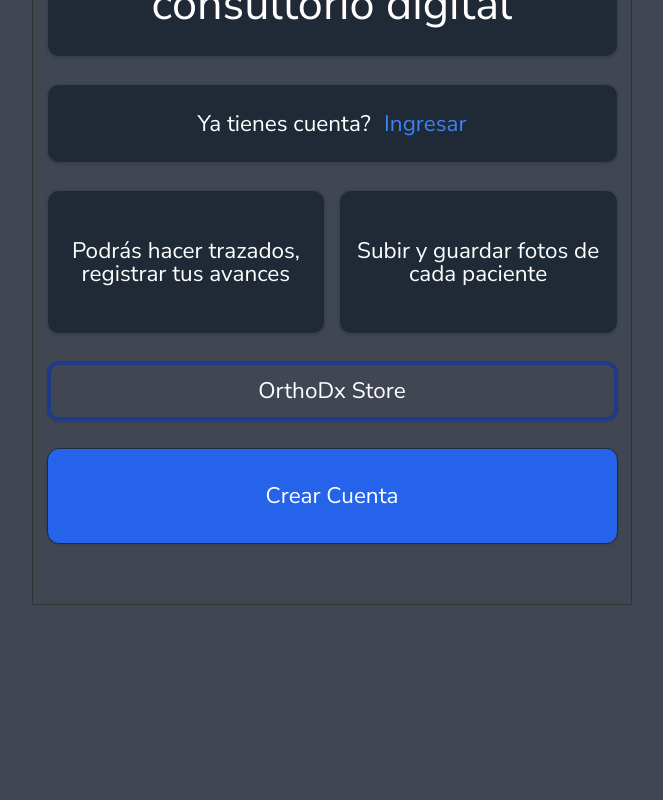
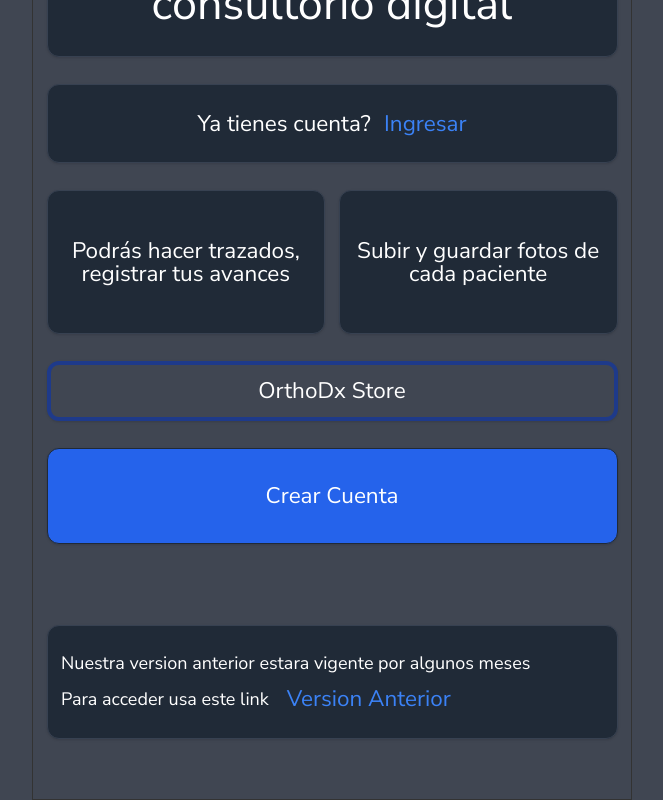
Before and after one commit to den-velez/orthodx, a Next.js app: page / in a window 1280 px wide. Shown: the part 323-1123 px from the top of the page, without its empty margins (308-971 px from the left). Before the commit the page ends 928 px from the top, so only its background shows below. Built offline with nearby package versions, Linux system fonts and the light colour scheme.

Commit message:
add previos version link

```diff
--- a/src/app/page.tsx
+++ b/src/app/page.tsx
@@ -42,7 +42,6 @@
           </h5>
         </CardContainer>
       </div>
-
       <div className='w-full h-[60px] flex justify-center'>
         <ButtonComponent
           variant='secondary'
@@ -61,6 +60,23 @@
           anchorUrl='/auth/signup'
         />
       </div>
+      <br />
+      <CardContainer>
+        <div className='flex flex-col justify-center gap-3 text-h5 text-txtLight-100'>
+          <p className='text-body'>
+            Nuestra version anterior estara vigente por algunos meses
+          </p>
+          <div className='flex flex-wrap items-center gap-4 text-center'>
+            <p className='text-body'>Para acceder usa este link</p>
+            <Link
+              href='https://denprueba001.firebaseapp.com/'
+              target='_blank'
+              className='text-txtBrand-primary hover:text-txtBrand-primary-hover hover:underline'>
+              Version Anterior
+            </Link>
+          </div>
+        </div>
+      </CardContainer>
     </main>
   );
 };
```
